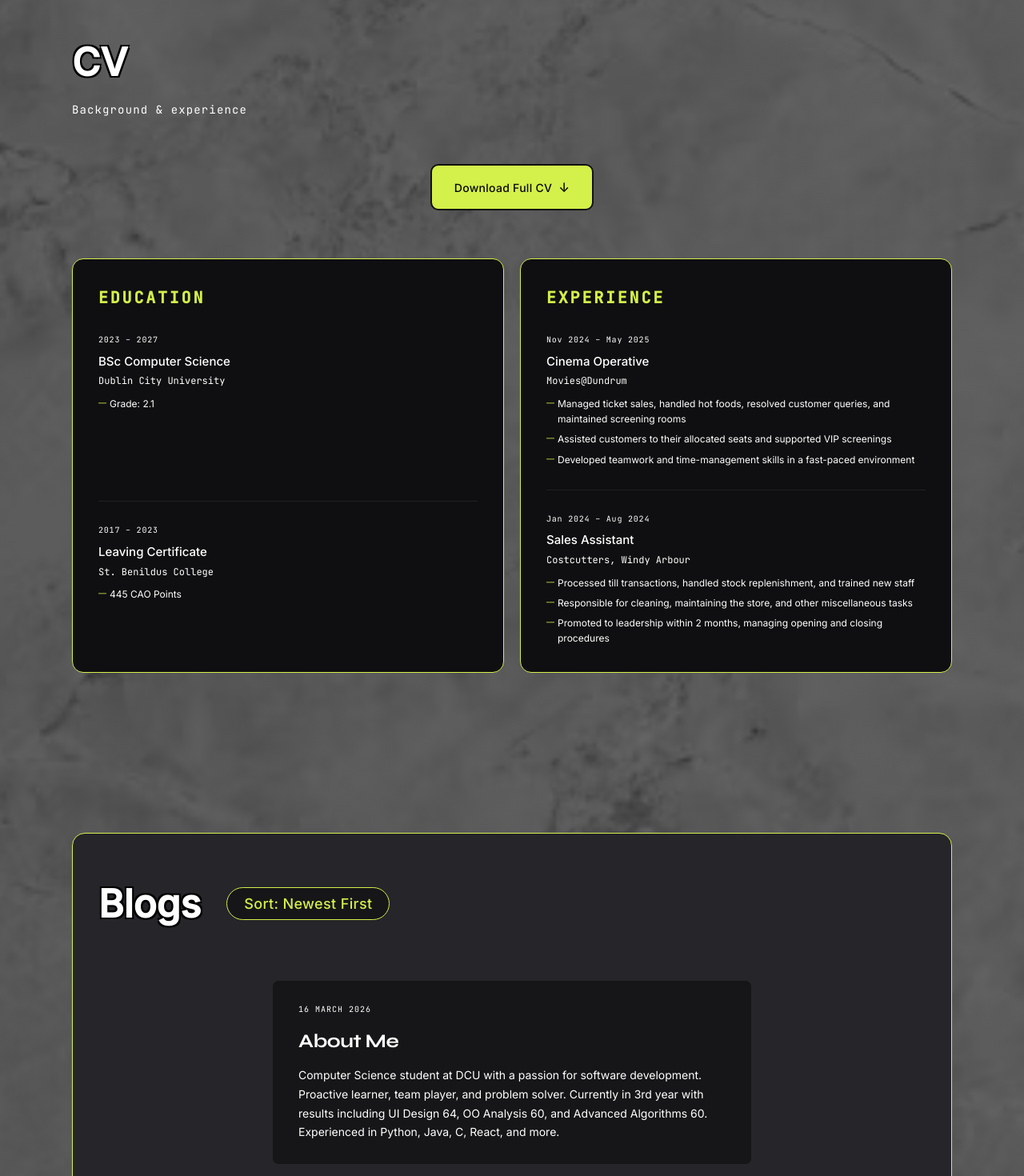
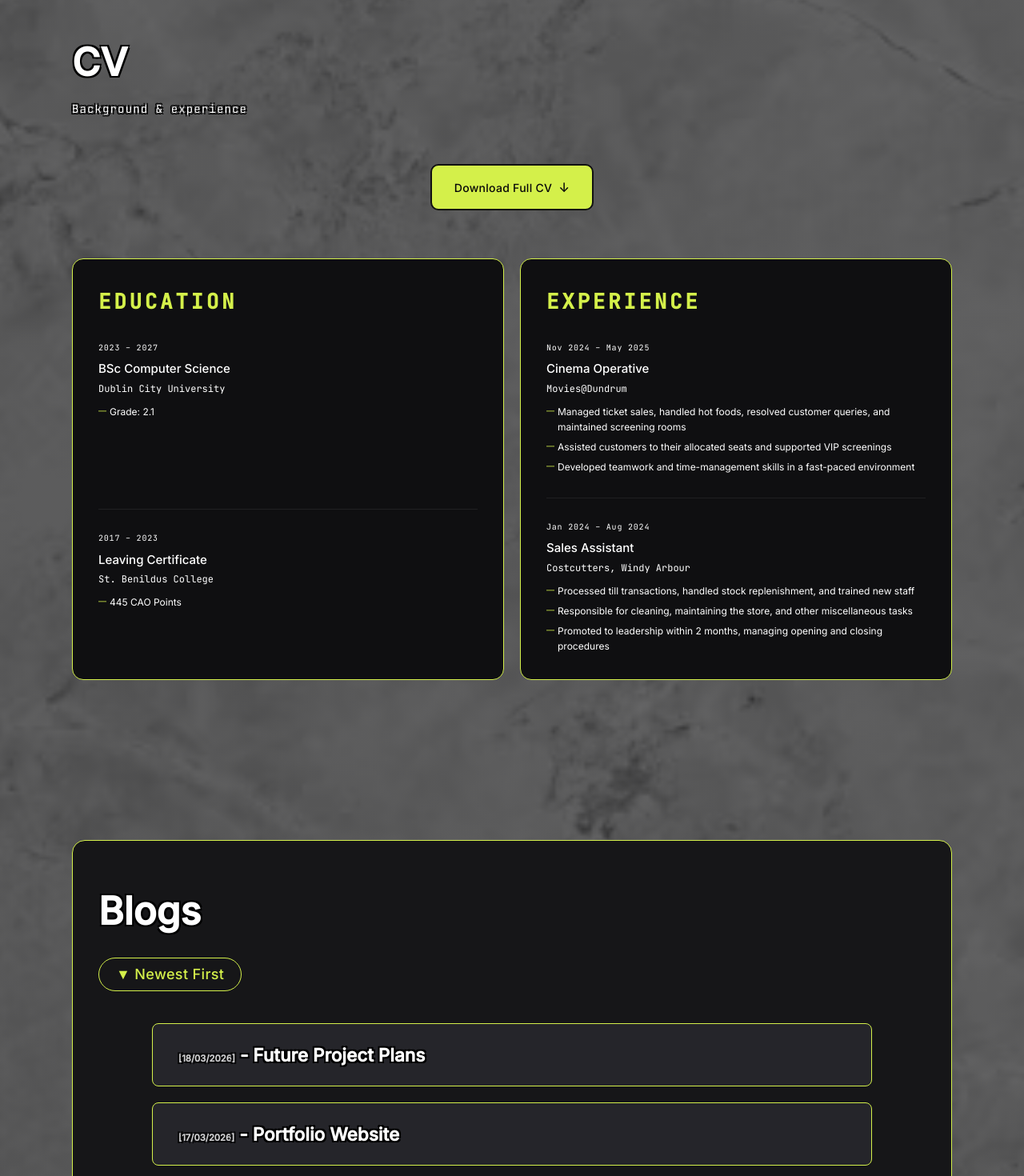
Before and after one commit to Eoghaning/eoghansullivan.github.io, a React (Vite) app: page / in a window 1280 px wide. Shown: the part 2020-3490 px from the top of the page at 80% size. Built offline with nearby package versions, Linux system fonts and the light colour scheme.

Commit message:
3rd draft

```diff
--- a/src/App.css
+++ b/src/App.css
@@ -1,13 +1,12 @@
 @import url('https://fonts.googleapis.com/css2?family=Syne:wght@400;500;600;700;800&family=Inter:wght@300;400;500&family=JetBrains+Mono:wght@400;500&display=swap');
 
-/* Force all text to wrap properly */
-* {
-  white-space: normal;
+*, *::before, *::after {
+  box-sizing: border-box;
+  margin: 0;
+  padding: 0;
   word-wrap: break-word;
   overflow-wrap: break-word;
 }
-
-*, *::before, *::after { box-sizing: border-box; margin: 0; padding: 0; }
 
 :root {
   --bg:      #080809;
@@ -76,7 +75,6 @@ body {
   letter-spacing: 0.08em;
 }
 
-/* Unified heading styles with normal black border */
 .hero-section h1,
 .page-section h1 {
   font-size: clamp(32px, 4vw, 48px);
--- a/src/pages/About/About.css
+++ b/src/pages/About/About.css
@@ -60,13 +60,13 @@
   display: flex;
   justify-content: space-between;
   width: 100%;
-  margin-bottom: 23px;        /* ← Gap below the three buttons (adjust this) */
+  margin-bottom: 23px;
 }
 .contact-section {
   display: flex;
   flex-direction: column;
   gap: 16px;
-  margin-top: 8px;             /* ← Gap above the first contact item (adjust this) */
+  margin-top: 8px;
   margin-bottom: 60px;
   width: 100%;
 }
--- a/src/pages/Blog/Blog.css
+++ b/src/pages/Blog/Blog.css
@@ -1,5 +1,5 @@
 .blog-outer-box {
-  background: #25252a;
+  background: var(--bg3);
   border: 1px solid var(--accent);
   border-radius: 16px;
   padding: 48px 32px;
@@ -7,9 +7,8 @@
 }
 
 .blog-outer-box h1 {
-  font-size: clamp(32px, 4vw, 48px);
-  margin-bottom: 0;
-  margin-right: 16px;
+  margin: 0 0 0.5rem 0;
+  display: block;
 }
 
 .blog-list {
@@ -20,57 +19,42 @@
 }
 
 .blog-card {
-  background: var(--bg3);
-  border: 1px solid var(--border);
+  background: #25252a;
+  border: 1px solid var(--accent);
   border-radius: 8px;
-  padding: 28px 32px;
-  transition: border-color 0.2s, box-shadow 0.2s;
+  padding: 20px 32px;
+  transition: box-shadow 0.2s;
   width: 100%;
-  max-width: 600px;
+  max-width: 900px;
 }
 
 .blog-card:hover {
-  border-color: var(--accent);
   box-shadow: 0 4px 12px rgba(212,240,74,0.1);
 }
 
-.blog-meta {
-  display: flex;
-  align-items: center;
-  gap: 14px;
-  margin-bottom: 12px;
+.clickable-heading {
+  cursor: pointer;
+  margin: 0;
+  display: block;
+  transition: color 0.2s;
 }
 
-.blog-date {
-  font-family: var(--mono);
-  font-size: 10px;
-  color: var(--dim);
-  text-transform: uppercase;
-  letter-spacing: 0.1em;
+.clickable-heading:hover {
+  color: var(--accent);
 }
 
-.blog-tag {
-  font-family: var(--mono);
-  font-size: 10px;
-  color: var(--accent);
-  background: var(--accent2);
-  padding: 2px 8px;
-  border-radius: 4px;
-}
-
-.blog-title {
-  font-family: var(--serif);
-  font-size: 24px;
-  font-weight: 700;
-  letter-spacing: -0.5px;
-  margin-bottom: 10px;
-  color: var(--text);
+.blog-date-heading {
+  font-size: 0.5em;
+  opacity: 0.8;
 }
 
 .blog-preview {
-  font-size: 14px;
   color: var(--muted);
   line-height: 1.7;
+  margin: 16px 0 0 0;
+  font-size: 14px;
+  padding-top: 16px;
+  border-top: 1px solid var(--border2);
 }
 
 .sort-toggle {
@@ -84,9 +68,10 @@
   border-radius: 30px;
   cursor: pointer;
   transition: all 0.5s;
-  margin-left: 0;
+  margin: 10px 0 40px 0;
   white-space: nowrap;
   letter-spacing: 0.02em;
+  display: inline-block;
 }
 
 .sort-toggle:hover {
@@ -96,31 +81,22 @@
   transform: translateY(-1px);
 }
 
-.section-header {
-  display: flex;
-  align-items: center;
-  flex-wrap: wrap;
-  gap: 8px 16px;
-  margin-bottom: 32px;
-}
-
 @media (max-width: 768px) {
   .blog-outer-box {
     padding: 32px 20px;
   }
-  .section-header {
-    flex-direction: column;
-    align-items: flex-start;
-    gap: 10px;
-  }
+
   .sort-toggle {
     width: 100%;
     text-align: center;
     font-size: 16px;
     padding: 8px 16px;
+    white-space: normal;
+    margin: 10px 0 30px 0;
   }
+
   .blog-card {
     max-width: 100%;
-    padding: 20px;
+    padding: 16px 20px;
   }
 }
--- a/src/pages/Blog/Blog.jsx
+++ b/src/pages/Blog/Blog.jsx
@@ -5,53 +5,67 @@ const POSTS = [
   {
     date: "2026-03-16",
     title: "About Me",
-    preview: "Computer Science student at DCU with a passion for software development. Proactive learner, team player, and problem solver. Currently in 3rd year with results including UI Design 64, OO Analysis 60, and Advanced Algorithms 60. Experienced in Python, Java, C, React, and more.",
-    tag: "Personal",
+    preview: "This blog will help you to know a little bit more about me. Hi I'm Eoghan Sullivan. I am a Computer Science student at DCUwith a passion for software development and engineering. Possessing a technical skillset gained through academic projects and practical application. A proactive learner and effective team player, eager to apply strong problem‑solving abilities and a collaborative mindset to contribute to innovative technology projects.",
   },
   {
     date: "2026-03-15",
     title: "Previous Projects",
-    preview: "A look back at my main projects: SenseAIm – a CS2 anti-cheat platform with ML analysis; VibeCoder AI – a Gemini-powered code generator; Custom Shell – a Unix-like shell written in C. Each project taught me valuable lessons in full-stack development, API integration, and systems programming.",
-    tag: "Projects",
+    preview: "Looking back over some of my past projects, I only wanted to keep the best ones on my portfolio I ended up with taking 3 projects that all demonstrate different skills and technologies. I have done a lot of projects in the past but I wanted to keep the best ones on my portfolio. I have done a lot of projects in the past but I wanted to keep the best ones on my portfolio."
+  },
+  {
+    date: "2026-03-17",
+    title: "Portfolio Website",
+    preview: "Today, I have finally managed to launch my portfolio website! Built with React and deployed on Netlify, it showcases my projects, skills, and CV. It features a dark theme, responsive design, and smooth scrolling navigation. ",
+  },
+  {
+    date: "2026-03-18",
+    title: "Future Project Plans",
+    preview: "There is many projects that I would like to do in the future. I am looking into building some to reinforce my skills and to gain knowledge into new areas also. I am very keen on creating some websites or apps that people could actually use or implement in there daily lives.",
   },
 ];
 
 export default function Blog() {
-  const [sortOrder, setSortOrder] = useState("newest");
+  const [sortOrder, setSortOrder] = useState("desc");
+  const [expandedPost, setExpandedPost] = useState(null);
 
   const sortedPosts = [...POSTS].sort((a, b) => {
     const dateA = new Date(a.date);
     const dateB = new Date(b.date);
-    if (sortOrder === "newest") {
-      return dateB - dateA;
-    } else {
-      return dateA - dateB;
-    }
+    return sortOrder === "desc" ? dateB - dateA : dateA - dateB;
   });
 
   const toggleSort = () => {
-    setSortOrder(prev => (prev === "newest" ? "oldest" : "newest"));
+    setSortOrder(prev => (prev === "desc" ? "asc" : "desc"));
+  };
+
+  const handlePostClick = (index) => {
+    setExpandedPost(expandedPost === index ? null : index);
+  };
+
+  const formatDate = (dateStr) => {
+    return new Date(dateStr).toLocaleDateString('en-GB');
   };
 
   return (
     <section id="blog" className="page-section">
       <div className="page-inner">
         <div className="blog-outer-box">
-          <div className="section-header">
-            <h1>Blogs</h1>
-            <button className="sort-toggle" onClick={toggleSort}>
-              Sort: {sortOrder === "newest" ? "Newest First" : "Oldest First"}
-            </button>
-          </div>
+          <h1>Blogs</h1>
+          <button className="sort-toggle" onClick={toggleSort}>
+            {sortOrder === "desc" ? "▼ Newest First" : "▲ Oldest First"}
+          </button>
           <div className="blog-list">
-            {sortedPosts.map((post) => (
+            {sortedPosts.map((post, index) => (
               <article key={post.title} className="blog-card">
-                <div className="blog-meta">
-                  <span className="blog-date">{new Date(post.date).toLocaleDateString('en-GB', { year: 'numeric', month: 'long', day: 'numeric' })}</span>
-
-                </div>
-                <h3 className="blog-title">{post.title}</h3>
-                <p className="blog-preview">{post.preview}</p>
+                <h2
+                  onClick={() => handlePostClick(index)}
+                  className="clickable-heading"
+                >
+                  <span className="blog-date-heading">[{formatDate(post.date)}]</span> - {post.title}
+                </h2>
+                {expandedPost === index && (
+                  <p className="blog-preview">{post.preview}</p>
+                )}
               </article>
             ))}
           </div>
--- a/src/pages/CV/CV.css
+++ b/src/pages/CV/CV.css
@@ -16,7 +16,7 @@
 
 .cv-block {
   background: var(--bg2);
-  border: 1px solid var(--accent);        /* changed to permanent green border */
+  border: 1px solid var(--accent);
   border-radius: 14px;
   padding: 32px;
   height: 100%;
@@ -24,7 +24,7 @@
 
 .cv-block-title {
   font-family: var(--mono);
-  font-size: 20px;
+  font-size: 26px;
   color: var(--accent);
   text-transform: uppercase;
   letter-spacing: 0.14em;
@@ -110,13 +110,7 @@
   font-size: 10px;
 }
 
-@media (max-width: 768px) {
-  .cv-grid {
-    grid-template-columns: 1fr;
-  }
-}
-
-/* Ensure CV header stacks vertically */
+/* CV header – vertical stacking */
 .cv-header {
   display: block !important;
 }
@@ -124,7 +118,16 @@
   display: block;
   margin-bottom: 0.5rem;
 }
+/* Double-thick black border for the subtitle */
 .cv-header .section-sub {
-  display: block;
-  margin-top: 0;
+  text-shadow: -2px -2px 0 #000,
+                2px -2px 0 #000,
+               -2px  2px 0 #000,
+                2px  2px 0 #000;
 }
+
+@media (max-width: 768px) {
+  .cv-grid {
+    grid-template-columns: 1fr;
+  }
+}
--- a/src/pages/CV/CV.jsx
+++ b/src/pages/CV/CV.jsx
@@ -6,7 +6,7 @@ export default function CV() {
       <div className="page-inner">
         <div className="section-header cv-header">
           <h1>CV</h1>
-          <p className="section-sub">Background & experience</p>
+          <p className="section-sub cv-subtitle-badge">Background & experience</p>
         </div>
 
         <div className="cv-button-wrapper">
--- a/src/pages/Projects/Projects.css
+++ b/src/pages/Projects/Projects.css
@@ -6,7 +6,7 @@
 
 .project-card {
   background: var(--bg2);
-  border: 1px solid var(--accent);        /* changed to permanent green border */
+  border: 1px solid var(--accent);
   border-radius: 14px;
   padding: 28px;
   transition: border-color 0.2s, transform 0.2s, background 0.2s;
@@ -16,7 +16,7 @@
 }
 
 .project-card:hover {
-  border-color: var(--accent);            /* keep green (or could use a lighter green) */
+  border-color: rgba(212,240,74,0.2);
   background: var(--bg3);
   transform: translateY(-2px);
 }
@@ -94,6 +94,7 @@
   letter-spacing: 0.04em;
 }
 
+/* Section subheadings (e.g., "Main Projects", "More Projects") */
 .projects-subheading {
   font-family: var(--serif);
   font-size: 24px;
@@ -102,19 +103,24 @@
   color: var(--text);
 }
 
+/* Larger, centered main heading for the first section */
 .projects-subheading-main {
   font-size: 32px;
   text-align: center;
   margin: 60px 0 40px 0;
 }
 
+/* Toggle button under "More Projects" – now 50% width and centered */
 .toggle-more-btn {
-  padding: 7px 81px !important;
-  margin: 0 0 20px 0 !important;
+  width: 50% !important;
+  margin: 0 auto 20px auto !important;
+  padding: 12px 0 !important;
   font-size: 14px !important;
   border-radius: 30px !important;
+  text-align: center;
 }
 
+/* Project count badge – small pill for total count */
 .project-count-badge {
   display: inline-block;
   background: var(--bg3);
@@ -128,14 +134,23 @@
   margin-top: 8px;
 }
 
+/* Black border text for all headings inside the projects section */
+.page-section h1,
+.page-section h2 {
+  text-shadow: -2px -2px 0 #000,
+                2px -2px 0 #000,
+               -2px  2px 0 #000,
+                2px  2px 0 #000;
+}
+
+/* Responsive */
 @media (max-width: 768px) {
   .projects-grid {
     grid-template-columns: 1fr;
   }
   .toggle-more-btn {
-    width: 100%;
-    text-align: center;
-    margin-bottom: 20px;
+    width: 100%; /* full width on mobile for easier tapping */
+    margin: 0 0 20px 0 !important;
   }
   .project-count-badge {
     display: block;
```
Also changed, not shown: src/pages/Projects/Projects.jsx (+11 -6 lines).
